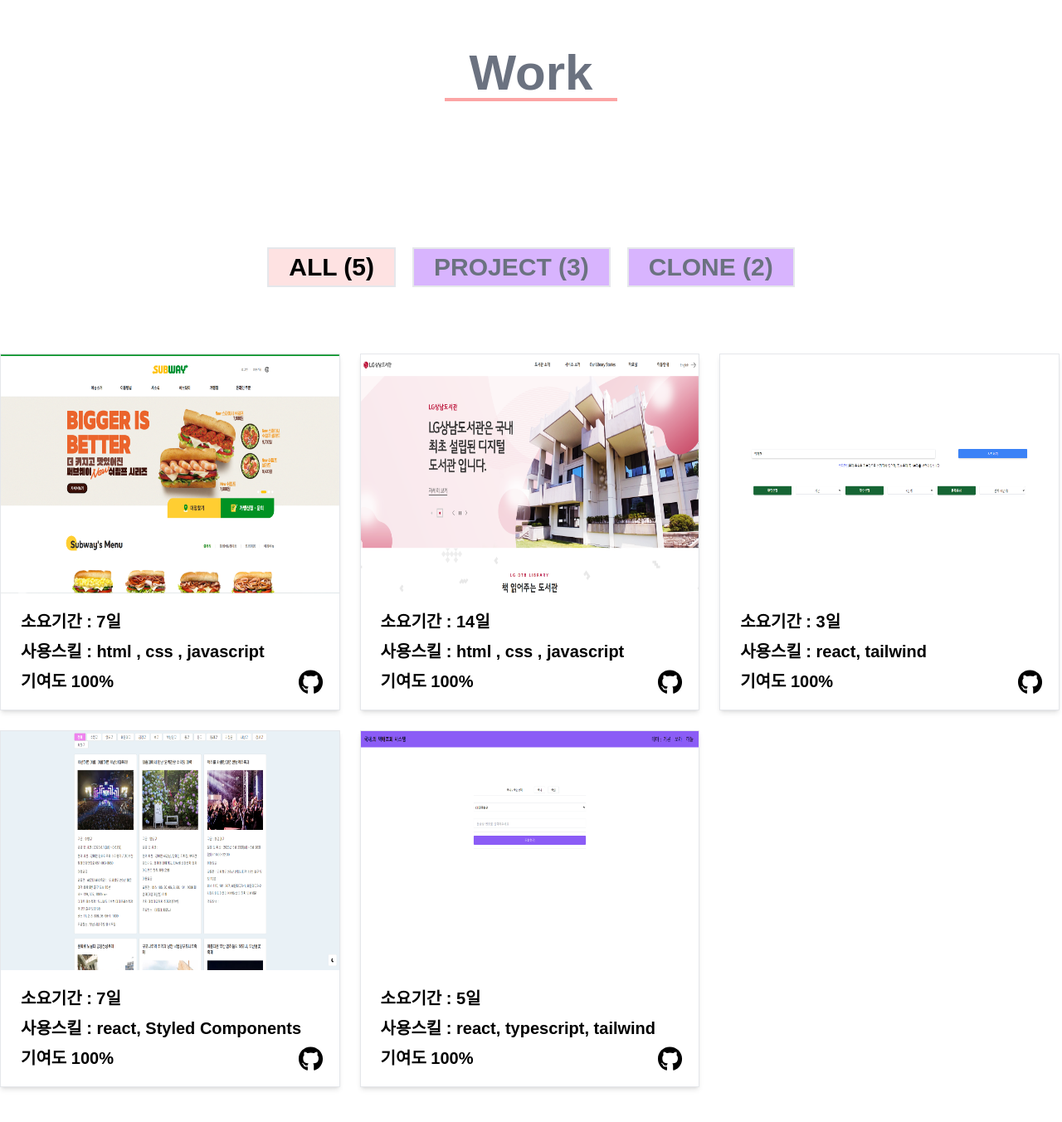
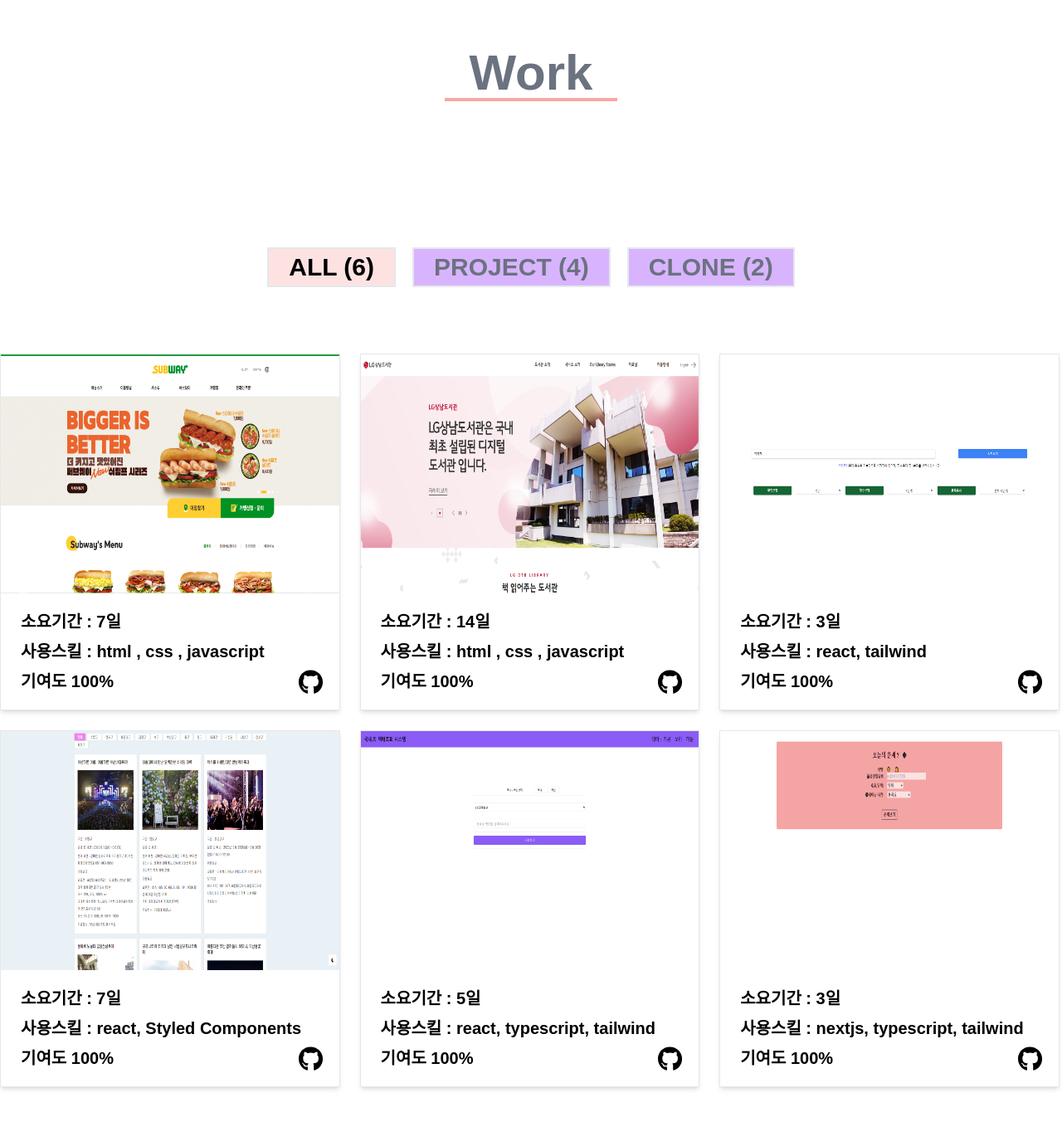
Before and after one commit to flysofts/portfolio, a React (Create React App) app: page / in a window 1280 px wide. Shown: the part 2970-4322 px from the top of the page at 83% size. Built offline with nearby package versions, Linux system fonts and the light colour scheme; a web font is replaced by a local one.

Commit message:
work 추가

```diff
--- a/src/components/Contact.js
+++ b/src/components/Contact.js
@@ -9,9 +9,10 @@ import { useSelector } from 'react-redux'
 function Contact() {
 
   const darkMode = useSelector(state => state.darkMode);
+
   const [btnActive, setBtnActive] = useState(false);
   const Topscroll = () => {
-    window.scrollTo({ top: 0, behavior: "smooth" })
+    window.scrollTo({top: 0, behavior: "smooth"});
   }
   useEffect(() => {
     const Button = () => {
--- a/src/components/Home.js
+++ b/src/components/Home.js
@@ -2,7 +2,6 @@ import React, { useEffect, useState } from 'react'
 import { FontAwesomeIcon } from "@fortawesome/react-fontawesome";
 import { faMoon, faSun, faBars, faBurger } from "@fortawesome/free-solid-svg-icons"
 import { Link } from 'react-scroll';
-
 import { useDispatch, useSelector } from 'react-redux';
 import { DarkMode } from '../redux/actions';
 
@@ -21,17 +20,6 @@ function Home() {
   const [isButton, setIsButton] = useState(false);
   const [isMobile, setIsMobile] = useState(window.innerWidth <= 892);
 
-  const handleResize = () => {
-    setIsMobile(window.innerWidth <= 892);
-  };
-
-  useEffect(() => {
-    window.addEventListener('resize', handleResize);
-
-    return () => {
-      window.removeEventListener('resize', handleResize);
-    }
-  }, []);
 
   useEffect(() => {
     if (count < Title.length) {
@@ -47,6 +35,20 @@ function Home() {
       };
     }
   }, [count]);
+
+  const handleResize = () => {
+    setIsMobile(window.innerWidth <= 892);
+  };
+
+  useEffect(() => {
+    window.addEventListener('resize', handleResize);
+
+    return () => {
+      window.removeEventListener('resize', handleResize);
+    }
+  }, []);
+
+
 
   return (
     <div name="HOME">
--- a/src/components/Skill.js
+++ b/src/components/Skill.js
@@ -176,8 +176,8 @@ useEffect(()=>{
           <div className="text-center w-52 text-6xl  m-auto pt-32 mb-24 font-bold font-omyu border-solid border-b-4 border-red-300 text-gray-500 dark:text-white dark:border-red-50">Skills</div>
 
 
-          <div className='max-w-7xl m-auto  max-xl:flex max-xl:max-w-2xl'>
-          <div className=' m-auto flex max-xl:flex-col  mt-10 front'>
+          <div className='max-w-7xl m-auto max-xl:flex max-xl:max-w-2xl'>
+          <div className=' m-auto flex max-xl:flex-col mt-10 front'>
             <div className='w-32 h-32 mb-10 border-solid border-8 border-indigo-400 rounded-full  relative bg-white cursor-pointer' onClick={() => setShowFrontEnd(!showFrontEnd)}>
               <div className='absolute top-10 left-6 font-omyu text-lg' >Front-End</div>
             </div>
--- a/src/components/Work.js
+++ b/src/components/Work.js
@@ -53,6 +53,8 @@ function Work() {
       "desc": "기여도 100%",
       "icon": faTag,
       "type": "webapp",
+      "vercel": "https://festival-hazel.vercel.app/",
+      "github": "https://github.com/flysofts/festival",
     },
     {
       "img": "parcel.PNG",
@@ -65,6 +67,17 @@ function Work() {
       "vercel": "https://delivery-inquiry.vercel.app/",
       "github": "https://github.com/flysofts/Delivery-inquiry",
     },
+    {
+      "img": "lucky.PNG",
+      "title": "WEB APP",
+      "date": "소요기간 : 3일",
+      "skill": "nextjs, typescript, tailwind",
+      "desc": "기여도 100%",
+      "icon": faTag,
+      "type": "webapp",
+      "vercel": "https://lucky-delta-two.vercel.app/",
+      "github": "https://github.com/flysofts/lucky",
+    },
 
   ];
 
@@ -74,14 +87,7 @@ function Work() {
     return item.type === filter;
   })
 
-  const [active, setActive] = useState('');
-  const activeFilter = (filter) => {
-    setActive(filter);
-  }
 
-  const link = (url) => {
-    window.open(url, "_blank", "noopener, noreferrer")
-  }
   const contentCount = (type) => {
     return content.filter((item) => item.type === type).length;
   };
@@ -89,7 +95,7 @@ function Work() {
 
   const [activeButton, setActiveButton] = useState('');
 
-  const handleClickButton = (filter) => {
+  const Button = (filter) => {
     setFilter(filter);
     setActiveButton(filter);
   };
@@ -98,6 +104,10 @@ function Work() {
     return `cursor-pointer font-omyu bg-purple-300 border-2 dark:text-white px-6 py-1  ${activeButton === text ? 'bg-red-100' : 'text-gray-500'}`;
   };
 
+
+  const link = (url) => {
+    window.open(url, "_blank", "noopener, noreferrer")
+  }
   return (
     <>
       <div name="WORK" className={`${darkMode ? 'dark' : ''}`}>
@@ -109,9 +119,9 @@ function Work() {
               </div>
             </div>
             <div className='max-w-7xl flex justify-center items-center py-20 font-bold text-3xl max-sm:text-xl gap-5 '>
-        <div className={category('')} onClick={() => handleClickButton('')}>ALL ({content.length})</div>
-        <div className={category('webapp')} onClick={() => handleClickButton('webapp')}>PROJECT ({contentCount('webapp')})</div>
-        <div className={category('clone')} onClick={() => handleClickButton('clone')}>CLONE ({contentCount('clone')})</div>
+        <div className={category('')} onClick={() => Button('')}>ALL ({content.length})</div>
+        <div className={category('webapp')} onClick={() => Button('webapp')}>PROJECT ({contentCount('webapp')})</div>
+        <div className={category('clone')} onClick={() => Button('clone')}>CLONE ({contentCount('clone')})</div>
       </div>
             <ul className='flex flex-wrap md:justify-center basis-full gap-6 xl:justify-start'>
               {
@@ -123,7 +133,7 @@ function Work() {
                         <li className='font-bold pl-6 font-omyu text-xl mt-5 mb-2'>{e.date}</li>
                         <li className='font-bold pl-6 font-omyu text-xl mb-2'>사용스킬 : {e.skill}</li>
                         <li className='font-bold pl-6 font-omyu text-xl mb-5 relative'>{e.desc}
-                          <FontAwesomeIcon icon={faGithub} onClick={() => { link(e.github) }} className='text-3xl absolute top-0 right-5 cursor-pointer  dark:text-white' />
+                          <FontAwesomeIcon icon={faGithub} onClick={() => { link(e.github) }} className='text-3xl absolute top-0 right-5 cursor-pointer  dark:text-white'/>
                         </li>
                       </li>
                     </>
```
Also changed, not shown: public/lucky.PNG (added), src/components/About.js (line endings or trailing spaces).
